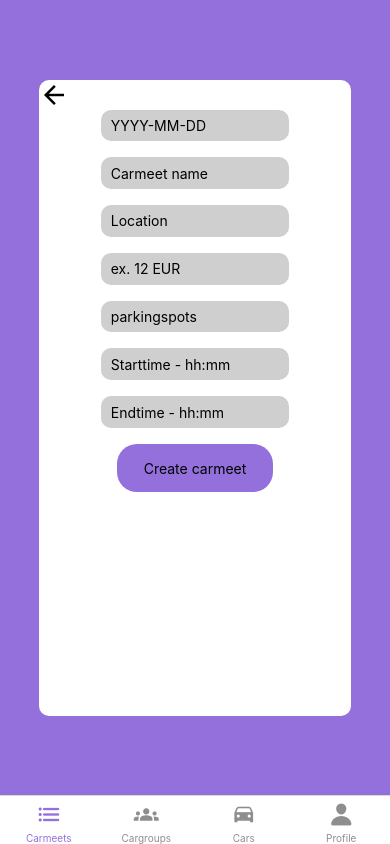
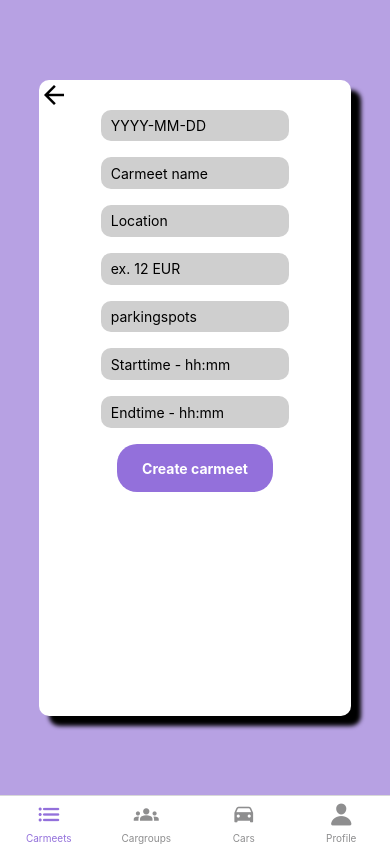
Before and after one commit to FielElslander/Carmeets, a React Native app: screen /CreateCarMeet in a window 390 px wide. Built offline with nearby package versions, Linux system fonts and the light colour scheme; no server answers.

Commit message:
addcarview

```diff
--- a/src/constants/theme.style.js
+++ b/src/constants/theme.style.js
@@ -11,6 +11,7 @@ const LightTheme = {
   SEARCHICON_COLOR: '#000',
   LIST_BG_COLOR: 'white',
   TAB_BAR_COLOR: 'white',
+  BG_INPUTVIEWS_COLOR: '#b7a1e3'
 };
 
 const DarkTheme = {
@@ -23,7 +24,8 @@ const DarkTheme = {
   BUTTON_COLOR: '#9370DB',
   SEARCHICON_COLOR: 'white',
   LIST_BG_COLOR: '#47484a',
-  TAB_BAR_COLOR: '#47484a'
+  TAB_BAR_COLOR: '#47484a',
+  BG_INPUTVIEWS_COLOR: '#b7a1e3'
 };
 
 const ThemeContext = createContext();
--- a/src/screens/Cargroups/AddCargroup.js
+++ b/src/screens/Cargroups/AddCargroup.js
@@ -79,7 +79,7 @@ const AddCargroup = ({navigation}) => {
                         style={styles.buttonStyle}
                         onPress={onCreateClick}
                         >
-                            <Text style={{color: 'white'}}>Create Cargroup</Text>
+                            <Text style={{color: 'white', fontWeight: 'bold'}}>Create Cargroup</Text>
                     </TouchableOpacity>
                 </View>
                 <Text style={styles.errorText}>{errorText}</Text>
@@ -94,7 +94,7 @@ const getStyles = (theme) => {
         containerParent: {
             flex: 1,
             justifyContent: 'center',
-            backgroundColor: theme.HIGHLIGHT_COLOR,
+            backgroundColor: theme.BG_INPUTVIEWS_COLOR,
         },
         innerContainer: {
             backgroundColor: theme.LIST_BG_COLOR, // Background color for the inner container
@@ -104,6 +104,14 @@ const getStyles = (theme) => {
             height: '50%',
             alignSelf: 'center', // Center the inner container horizontally
             borderRadius: 10,
+            shadowColor: '#000',
+            shadowOffset: {
+                width: 10,
+                height: 10,
+            },
+            shadowOpacity: 1,
+            shadowRadius: 4,
+            elevation: 5,
         },
         infoContainer: {
             width: '100%',
--- a/src/screens/Carmeets/AddCarmeet.js
+++ b/src/screens/Carmeets/AddCarmeet.js
@@ -145,7 +145,7 @@ const AddCarmeet = ({navigation}) => {
                         <TouchableOpacity
                             style={styles.buttonstyle}
                             onPress={onCreateClick}>
-                                <Text>Create carmeet</Text>
+                                <Text style={{color: 'white', fontWeight: 'bold'}}>Create carmeet</Text>
                         </TouchableOpacity>
                     </View>
                     <Text
@@ -162,7 +162,7 @@ const getStyles = (theme) => {
         containerParent: {
             flex: 1,
             justifyContent: 'center',
-            backgroundColor: theme.HIGHLIGHT_COLOR,
+            backgroundColor: theme.BG_INPUTVIEWS_COLOR,
         },
         innerContainer: {
             backgroundColor: theme.LIST_BG_COLOR,
@@ -171,7 +171,15 @@ const getStyles = (theme) => {
             width: '80%',
             height: '80%',
             alignSelf: 'center',
-            borderRadius: 10
+            borderRadius: 10,
+            shadowColor: '#000',
+            shadowOffset: {
+                width: 10,
+                height: 10,
+            },
+            shadowOpacity: 1,
+            shadowRadius: 4,
+            elevation: 5,
         },
         infoContainer: {
             width: '100%',
--- a/src/screens/Cars/AddCar.js
+++ b/src/screens/Cars/AddCar.js
@@ -1,10 +1,10 @@
 import React, { useEffect, useState, useRef } from 'react';
-import { StyleSheet, View, Image, Text, ScrollView, TextInput, Button } from 'react-native';
+import { StyleSheet, View, Text, TextInput, TouchableOpacity, SafeAreaView } from 'react-native';
+import { Icon } from 'react-native-elements'
 import { useTheme } from '../../constants/theme.style'
-import { ListItem } from 'react-native-elements';
 import { useUser } from '../../constants/user';
 
-const AddCar = ({route, navigation}) => {
+const AddCar = ({navigation}) => {
 
     //error message
     const [errorText, setErrorText] = useState("");
@@ -48,8 +48,7 @@ const AddCar = ({route, navigation}) => {
                 setErrorText("Torque must be a number.");
             }
             if(!typeof YearText == "string" && !typeof HorsepowerText == "string" && !typeof torqueText == "string"){
-                 //post van car
-                //patch van participant
+                //patch add car particpant
                 console.log(navigation);
                 navigation.navigate('cars');
             }
@@ -74,79 +73,144 @@ const AddCar = ({route, navigation}) => {
         setTorqueText(text);
     }
 
+    const onNavigateBack = () => {
+        navigation.goBack();
+    }
+
 
 
     return (
-        <View style={styles.container}>
+        <SafeAreaView style={styles.containerParent}>
+            <SafeAreaView style={styles.innerContainer}>
+                <View style={styles.icon}>
+                    <Icon name="arrow-back" type='material' color='black' size={30} onPress={() => onNavigateBack()} />
+                </View>
+                <View style={styles.infoContainer}>
+                    <View style={styles.inputContainer}>
                         <TextInput
                             ref={brandInputRef}
-                style={styles.text}
+                            style={styles.inputText}
                             placeholder='Brand'
                             value={BrandText}
                             onChangeText={onChangeBrandText}
                         />
+                    </View>
+                    <View style={styles.inputContainer}>
                         <TextInput
                             ref={modelInputRef}
-                style={styles.text}
+                            style={styles.inputText}
                             placeholder='Model'
                             value={ModelText}
                             onChangeText={onChangeModelText}
                         />
+                    </View>
+                    <View style={styles.inputContainer}>
                         <TextInput
                             ref={yearInputRef}
-                style={styles.text}
+                            style={styles.inputText}
                             placeholder='Year'
                             value={YearText}
                             onChangeText={onChangeYearText}
                             type='number'
                         />
+                    </View>
+                    <View style={styles.inputContainer}>
                         <TextInput
                             ref={horsepowerInputRef}
-                style={styles.text}
+                            style={styles.inputText}
                             placeholder='horsepower'
                             value={HorsepowerText}
                             onChangeText={onChangeHorsepowerText}
                             keyboardType='numeric'
                         />
+                    </View>
+                    <View style={styles.inputContainer}>
                         <TextInput
                             ref={torqueInputRef}
-                style={styles.text}
+                            style={styles.inputText}
                             placeholder='torque'
                             value={torqueText}
                             onChangeText={onChangeTorqueText}
                             keyboardType='numeric'
                         />
-            <Button
+                    </View>
+                    <View>
+                        <TouchableOpacity
                             style={styles.buttonstyle}
-                title="Create Car"
-                onPress={onCreateClick}
-                buttonstyle={styles.buttonstyle}/>
+                            onPress={onCreateClick}>
+                            <Text style={{color: 'white', fontWeight: 'bold'}}>Create car</Text>
+                        </TouchableOpacity>
+                    </View>
                     <Text
                         style={styles.errorText}
                     >{errorText}</Text>
                 </View>
+            </SafeAreaView>
+        </SafeAreaView>
     )
 }
 
 const getStyles = (theme) => {
     const styles = StyleSheet.create({
-        container: {
+        containerParent: {
             flex: 1,
-          alignItems: 'center',
             justifyContent: 'center',
-          padding: 10,
-          paddingTop: 30,
-          backgroundColor: theme.PRIMARY_COLOR
+            backgroundColor: theme.BG_INPUTVIEWS_COLOR
         },
-        text: {
+        innerContainer: {
+            backgroundColor: theme.LIST_BG_COLOR,
+            marginTop: '5%',
+            padding: '5%',
+            width: '80%',
+            height: '80%',
+            alignSelf: 'center',
+            borderRadius: 10,
+            shadowColor: '#000',
+            shadowOffset: {
+                width: 10,
+                height: 10,
+            },
+            shadowOpacity: 1,
+            shadowRadius: 4,
+            elevation: 5,
+        },
+        infoContainer: {
+            width: '100%',
+            height: '100%'
+        },
+        icon: {
+            alignSelf: 'flex-start',
             color: theme.TEXT_COLOR
         },
         buttonstyle: {
             margin: 'auto',
-            backgroundColor: theme.HIGHLIGHT_COLOR
+            width: '50%',
+            backgroundColor: theme.BUTTON_COLOR,
+            borderRadius: 20,
+            padding: '5%',
+            alignSelf: 'center',
+            alignItems: 'center',
+            justifyContent: 'center',
         },
         errorText: {
-            color: 'red'
+            color: 'red',
+            paddingTop: '25px',
+            textAlign: 'center',
+        },
+        inputContainer: {
+            backgroundColor: theme.PRIMARY_COLOR,
+            borderRadius: 10,
+            marginBottom: 16,
+            width: '60%',
+            height: '5%',
+            alignSelf: 'center',
+        },
+        inputText: {
+            flex:1,
+            height: 40,
+            borderRadius: 10,
+            paddingHorizontal: '5%',
+            color: theme.TEXT_COLOR,
         }
       });
 
```
Lines whose indentation alone changed are shown as unchanged.
